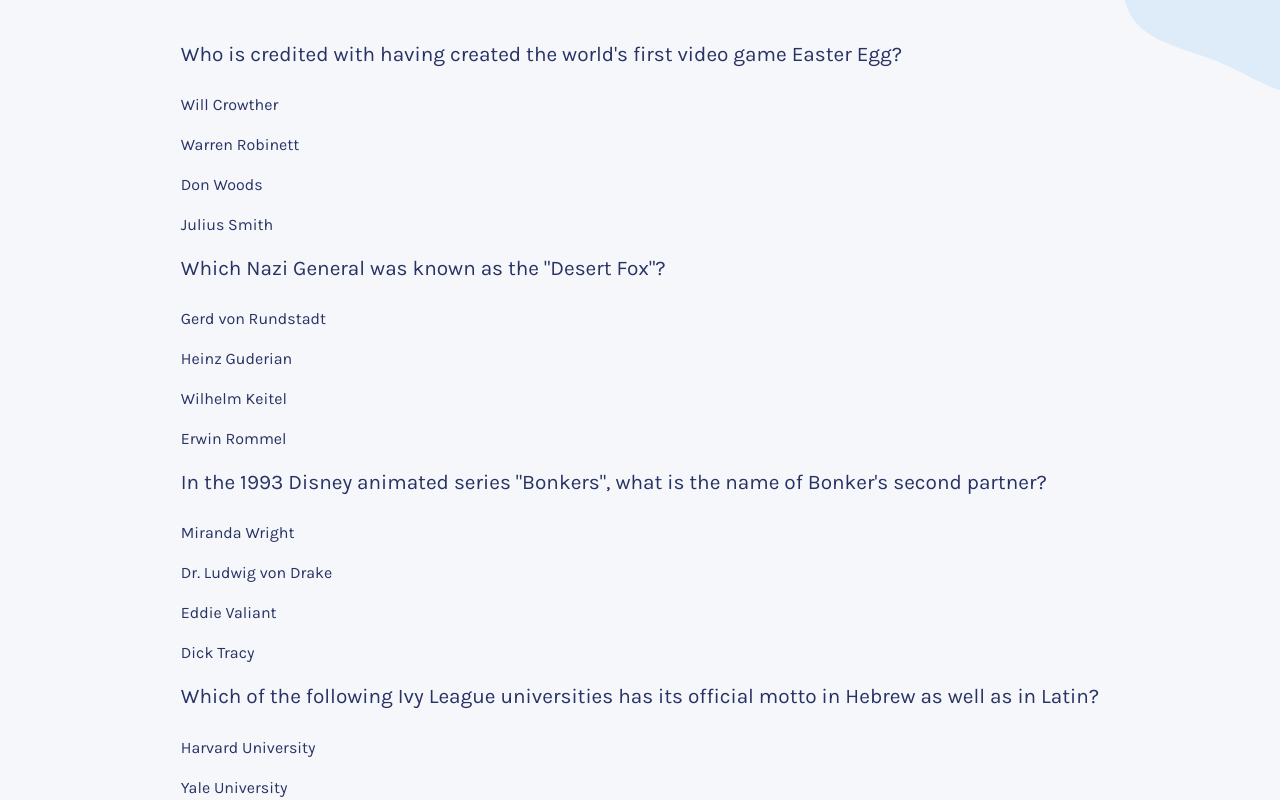
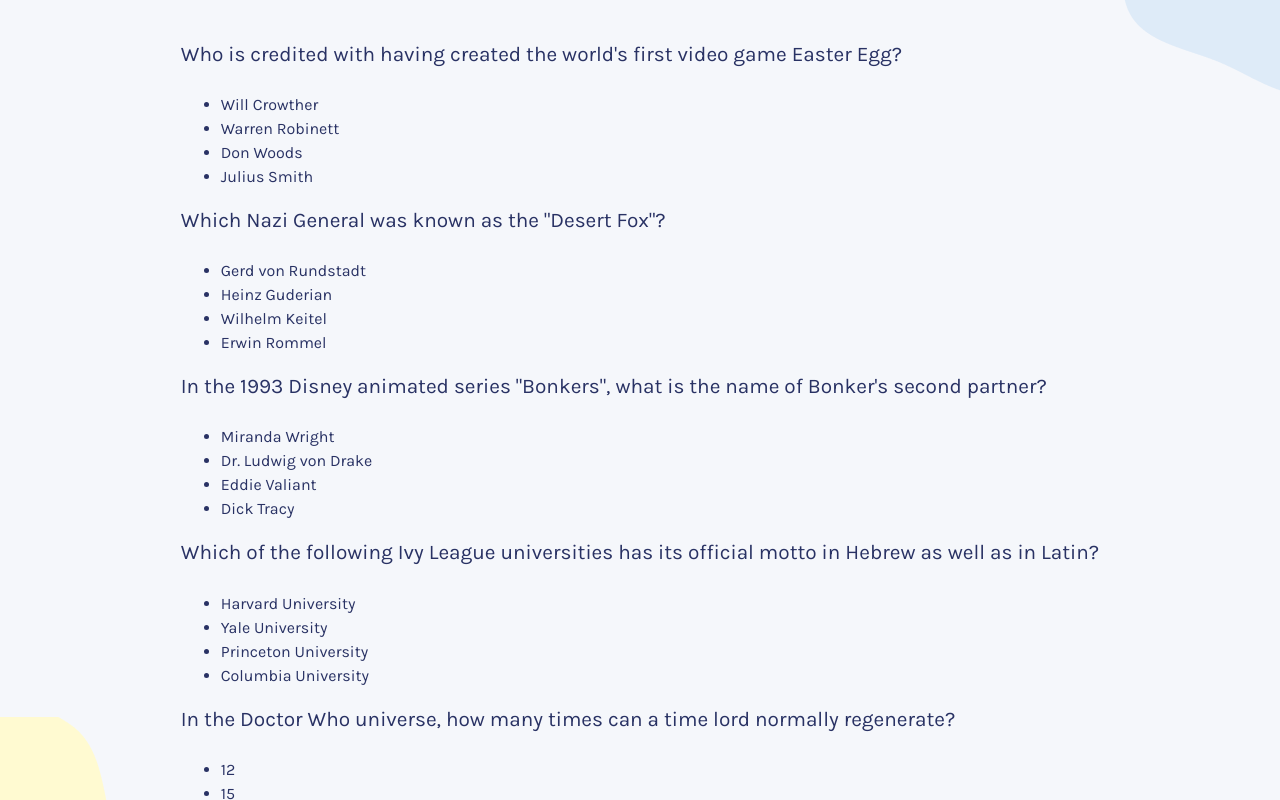
Before and after one commit to nils-n/open-trivia, a React (Vite) app: page / in a window 1280 px wide. Both pictures are taken after a click on the button "Start quiz". Shown: the top 800 px of the page. Built offline with nearby package versions, Linux system fonts and the light colour scheme.

Commit message:
refactor list of options into unordered list

```diff
--- a/src/App.css
+++ b/src/App.css
@@ -19,6 +19,7 @@ body {
   background-image: url(./assets/blob-1.png);
   background-position: center;
   background-repeat: no-repeat;
+  z-index: -1;
 }
 
 .blob-top {
@@ -30,4 +31,5 @@ body {
   background-image: url(./assets/blob-2.png);
   background-position: center;
   background-repeat: no-repeat;
+  z-index: -1;
 }
--- a/src/components/Trivia.jsx
+++ b/src/components/Trivia.jsx
@@ -2,16 +2,27 @@ import { decode } from "html-entities";
 
 export function Trivia(props) {
   const questionsEl = props.allQuestions.map((questionData) => {
+    const options = questionData.options.map((option, ix) => {
+      console.log(option);
+      return (
+        <li
+          className="trivia--option"
+          key={ix}
+        >
+          {decode(option)}{" "}
+        </li>
+      );
+    });
+
+    console.log(options);
+
     return (
       <div
         className="trivia--item"
         key={questionData.id}
       >
         <h2 className="trivia--question"> {decode(questionData.question)} </h2>
-        <p className="trivia--option"> {decode(questionData.options[0])} </p>
-        <p className="trivia--option"> {decode(questionData.options[1])} </p>
-        <p className="trivia--option"> {decode(questionData.options[2])} </p>
-        <p className="trivia--option"> {decode(questionData.options[3])} </p>
+        <ul>{options}</ul>
       </div>
     );
   });
```
